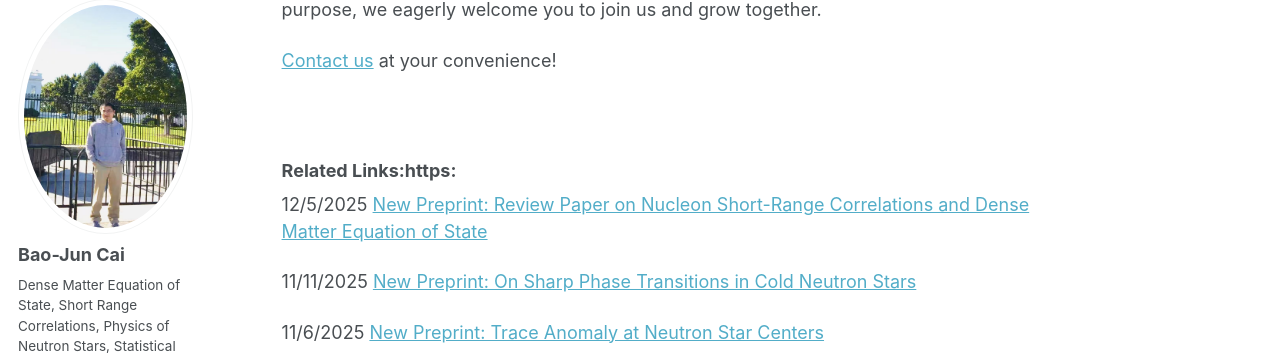
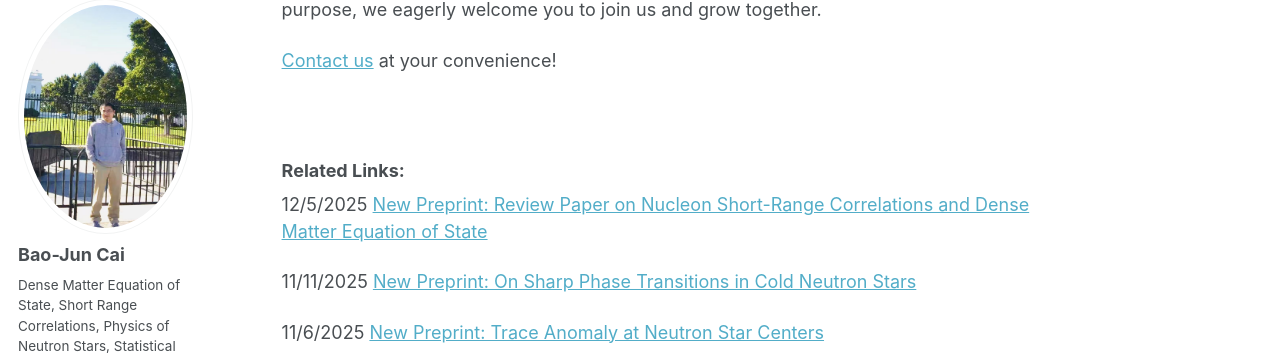
Before and after one commit to bjcai-phys/bjcai-phys.github.io, a Jekyll site: the page built from _pages/about.md, in a window 1280 px wide and 900 px high, scrolled down 1467 px. Shown: the part 100-455 px from the top of the window. Built offline with Jekyll 4.4.1, drawn with Linux system fonts in a browser that asks for light colours; some web fonts are replaced; some of the changed lines change nothing that is shown.

Commit message:
Update about.md

```diff
--- a/_pages/about.md
+++ b/_pages/about.md
@@ -25,7 +25,7 @@ We believe science thrives on **curiosity**, **focus**, **collaboration**, and *
 
 <br>
 
-### Related Links:https:
+### Related Links:
 
 12/5/2025 [New Preprint: Review Paper on Nucleon Short-Range Correlations and Dense Matter Equation of State](https://arxiv.org/abs/2512.04206)
 
```
